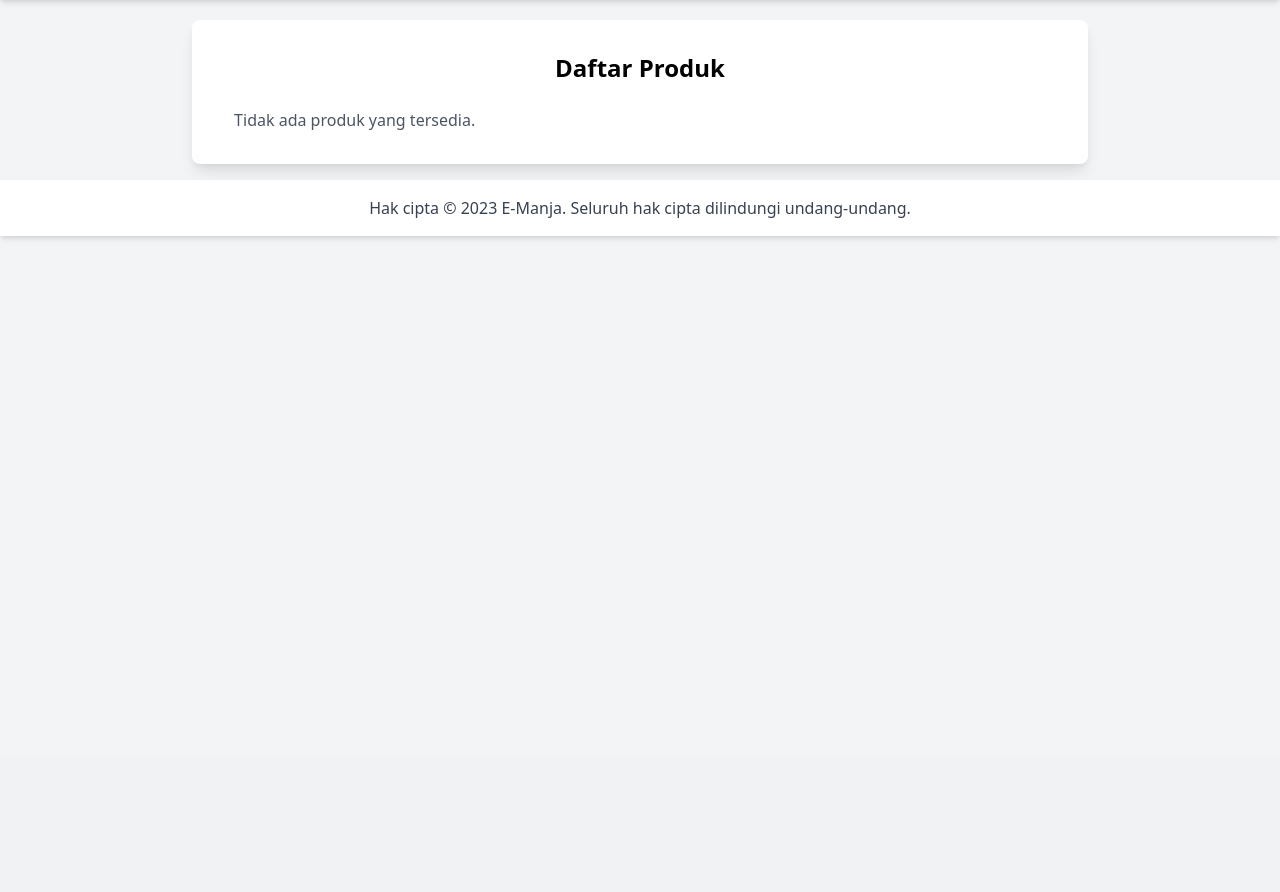
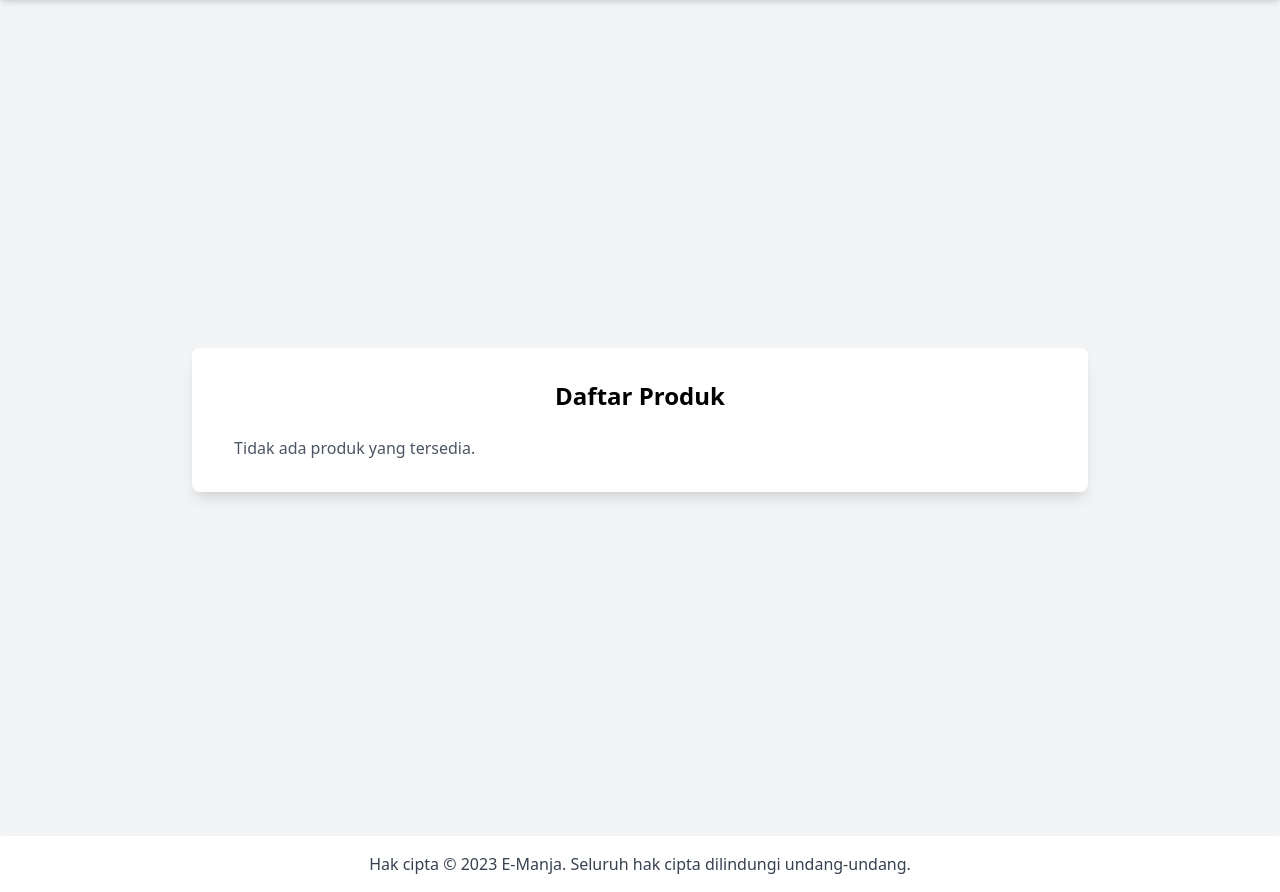
Before and after one commit to DTPL2025/tugas-proyek, a Flask app: page /produk/list in a window 1280 px wide. Shown: the part 44-936 px from the top of the page. Before the commit the page ends 283 px from the top, so only its background shows below. Run offline with Flask 3, Linux system fonts and the light colour scheme; data that the repository does not hold is empty.

Commit message:
fix navbar footer overlap

```diff
--- a/app/templates/base.jinja
+++ b/app/templates/base.jinja
@@ -8,7 +8,7 @@
 </head>
 <body class="bg-gray-100 flex flex-col items-center">
     {% block navbar %}
-    <nav class="bg-white shadow-md w-full fixed top-0">
+    <nav class="bg-white shadow-md w-full fixed top-0 z-50">
         <div class="container mx-auto px-4 py-2 flex justify-between items-center">
             <a href="{{ url_for('home') }}" class="text-xl font-bold">E-Manja</a>
             <div class="space-x-4">
@@ -29,7 +29,7 @@
         </div>
     </nav>
     {% endblock %}
-    <div class="container flex flex-col items-center justify-center h-full mt-16">
+    <div class="container flex flex-col items-center justify-center min-h-screen mt-16">
         {% with messages = get_flashed_messages(with_categories=true) %}
             {% if messages %}
                 {% for category, message in messages %}
--- a/app/templates/detail_product.jinja
+++ b/app/templates/detail_product.jinja
@@ -2,7 +2,7 @@
 {% block title %}Product Details{% endblock %}
 
 {% block body %}
-<body class="bg-gray-100 flex items-center justify-center min-h-full">
+<body class="bg-gray-100 flex items-center justify-center min-h-screen">
     <div class="bg-white p-8 rounded-lg shadow-lg w-full max-w-xl relative overflow-auto">
 
         <!-- Tombol Kembali ke List Produk -->
--- a/app/templates/edit_product.jinja
+++ b/app/templates/edit_product.jinja
@@ -1,7 +1,7 @@
 {% extends "base.jinja" %}
 {% block title %}Edit Produk{% endblock %}
 {% block body %}
-<body class="bg-gray-100 flex items-center justify-center min-h-full">
+<body class="bg-gray-100 flex items-center justify-center min-h-screen">
     <div class="bg-white p-8 rounded-lg shadow-lg w-full max-w-2xl relative overflow-auto">
 
         <!-- Tombol Batal Ubah di kanan atas -->
--- a/app/templates/etalase_product.jinja
+++ b/app/templates/etalase_product.jinja
@@ -13,7 +13,7 @@
   {% endif %}
 {% endwith %}
 
-<body class="bg-gray-100 flex items-center justify-center min-h-full">
+<body class="bg-gray-100 flex items-center justify-center min-h-screen">
 <script>
   document.addEventListener("DOMContentLoaded", function () {
     setTimeout(function () {
--- a/app/templates/katalog_product.jinja
+++ b/app/templates/katalog_product.jinja
@@ -1,7 +1,7 @@
 {% extends "base.jinja" %}
 {% block title %}Daftar Produk{% endblock %}
 {% block body %}
-<body class="bg-gray-100 flex items-center justify-center min-h-full">
+<body class="bg-gray-100 flex items-center justify-center min-h-screen">
     <div class="bg-white p-8 rounded-lg shadow-lg w-full max-w-4xl">
         <h1 class="text-2xl font-bold mb-6 text-center">Daftar Produk</h1>
 
--- a/app/templates/login.jinja
+++ b/app/templates/login.jinja
@@ -2,7 +2,7 @@
 {% block title %}Login{% endblock %}
 {% block navbar %}{% endblock %}
 {% block body %}
-<body class="bg-gray-100 flex items-center justify-center h-full">
+<body class="bg-gray-100 flex items-center justify-center min-h-screen">
     <div class="bg-white p-8 rounded-lg shadow-lg w-full max-w-md">
         <h1 class="text-2xl font-bold mb-6 text-center">Login</h1>
         <form action="" method="post" class="space-y-4">
--- a/app/templates/register.jinja
+++ b/app/templates/register.jinja
@@ -2,7 +2,7 @@
 {% block title %}Daftar Akun Baru{% endblock %}
 {% block navbar %}{% endblock %}
 {% block body %}
-<body class="bg-gray-100 flex items-center justify-center h-full">
+<body class="bg-gray-100 flex items-center justify-center min-h-screen">
     <div class="bg-white p-8 rounded-lg shadow-lg w-full max-w-md">
         <h1 class="text-2xl font-bold mb-6 text-center">Daftar Akun Baru</h1>
         <form action="" method="post" class="space-y-4">
```
